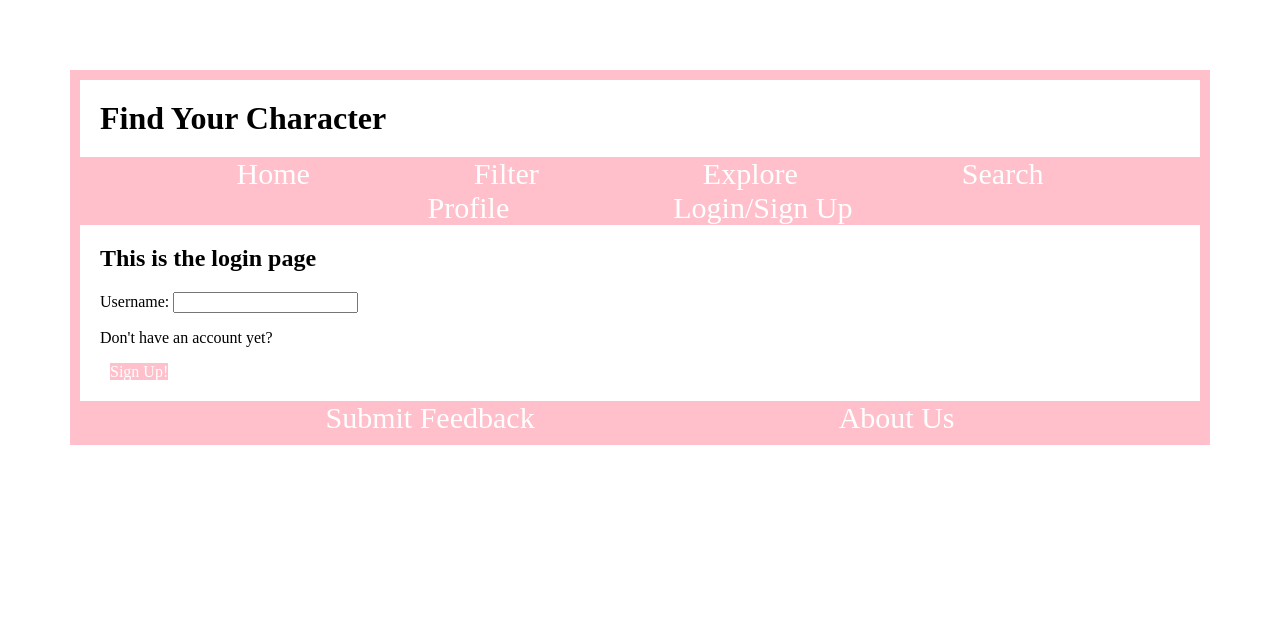
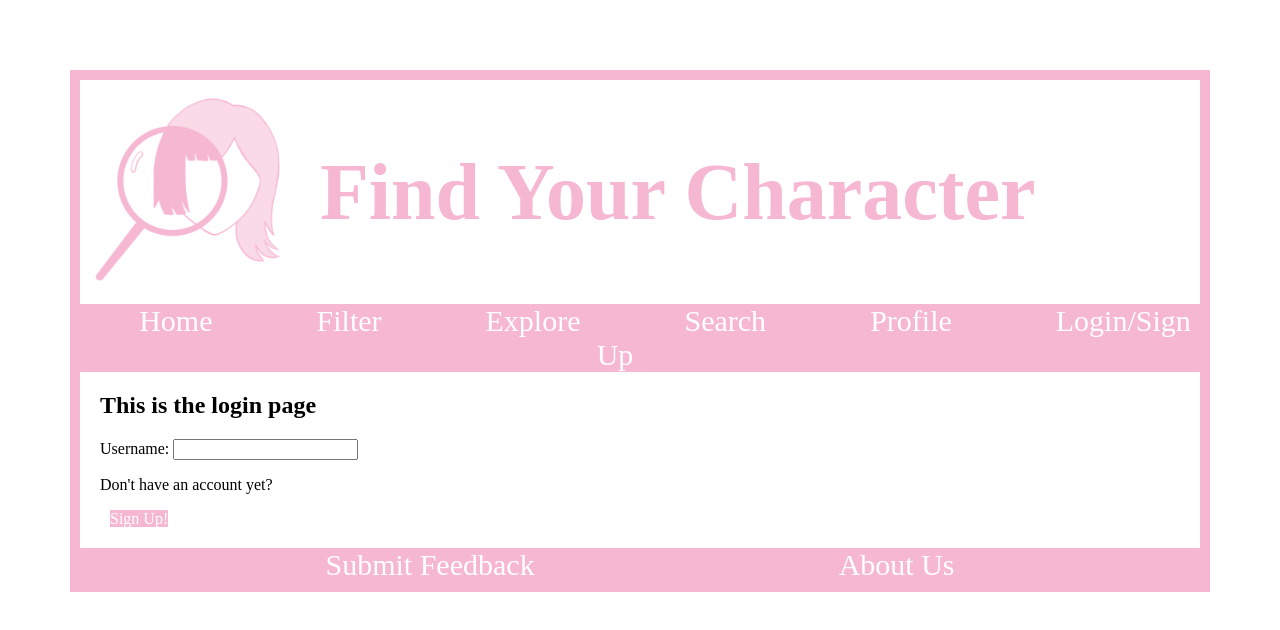
Before and after one commit to alesieur1209/findyourcharacter, a plain HTML site: page login.html in a window 1280 px wide. Drawn offline with Linux system fonts and the light colour scheme.

Commit message:
added a logo and favicon

```diff
--- a/login.html
+++ b/login.html
@@ -3,9 +3,17 @@
     <head>
         <title>Login Page</title>
         <link rel="stylesheet" href="styles.css">
+        <link rel="icon" type="image/png" href="/images/fyc_favicon_transparent.png">
     </head>
     <body>
-        <h1>Find Your Character</h1>
+
+        <div class="title_header">
+            <a href="index.html">
+             <img src="images/fyc_logo_graphic.png" alt="Find Your Character Logo" class="logo_image">
+            </a>
+            <h1>Find Your Character</h1>
+        </div>
+
         <div id="navigation_bar">
             <a href="index.html" class="nav_link">Home</a>
             <a href="filter.html" class="nav_link">Filter</a>
--- a/styles.css
+++ b/styles.css
@@ -1,17 +1,19 @@
 body {
     margin: 70px;
-    border: 10px solid pink;
+    border: 10px solid #F6B7D2;
 }
 
 h1 {
     margin: 20px;
     text-align: left;
+    font-size: 80px;
+    color: #F6B7D2;
 }
 
 
 /*Ids*/
 #navigation_bar {
-    background-color: pink;
+    background-color: #F6B7D2;
     text-align: center;
 }
 
@@ -20,20 +22,20 @@ h1 {
 }
 
 #footer {
-    background-color: pink;
+    background-color: #F6B7D2;
     text-align: center;
 }
 
 #sign_up_button {
     margin: 10px;
-    background-color: pink;
+    background-color: #F6B7D2;
     color: white;
 
 }
 
 /*classes*/
 .nav_link {
-    margin: 80px;
+    margin: 50px;
     font-size: 30px;
     color: white;
 }
@@ -42,6 +44,16 @@ h1 {
     margin: 150px;
     font-size: 30px;
     color: white;
+}
+
+.title_header{
+    display: flex;
+    align-items: center;
+}
+
+.logo_image{
+    height: 200px;
+    padding: 10px;
 }
 
 
@@ -54,7 +66,7 @@ a:visited {
   }
 a:hover {
     text-decoration: none;
-    color:blue;
+    color:#C5FFFD;
   }
 a:active {
     text-decoration: none;
```
Also changed, not shown: about_us.html (+9 -1 lines), explore.html (+9 -1 lines), feedback.html (+9 -1 lines), filter.html (+9 -1 lines), index.html (+11 -1 lines), profile.html (+9 -1 lines), search.html (+9 -1 lines), signup.html (+9 -1 lines), images/fyc_favicon.png (added), images/fyc_favicon_transparent.png (added), images/fyc_logo_graphic.png (added).
